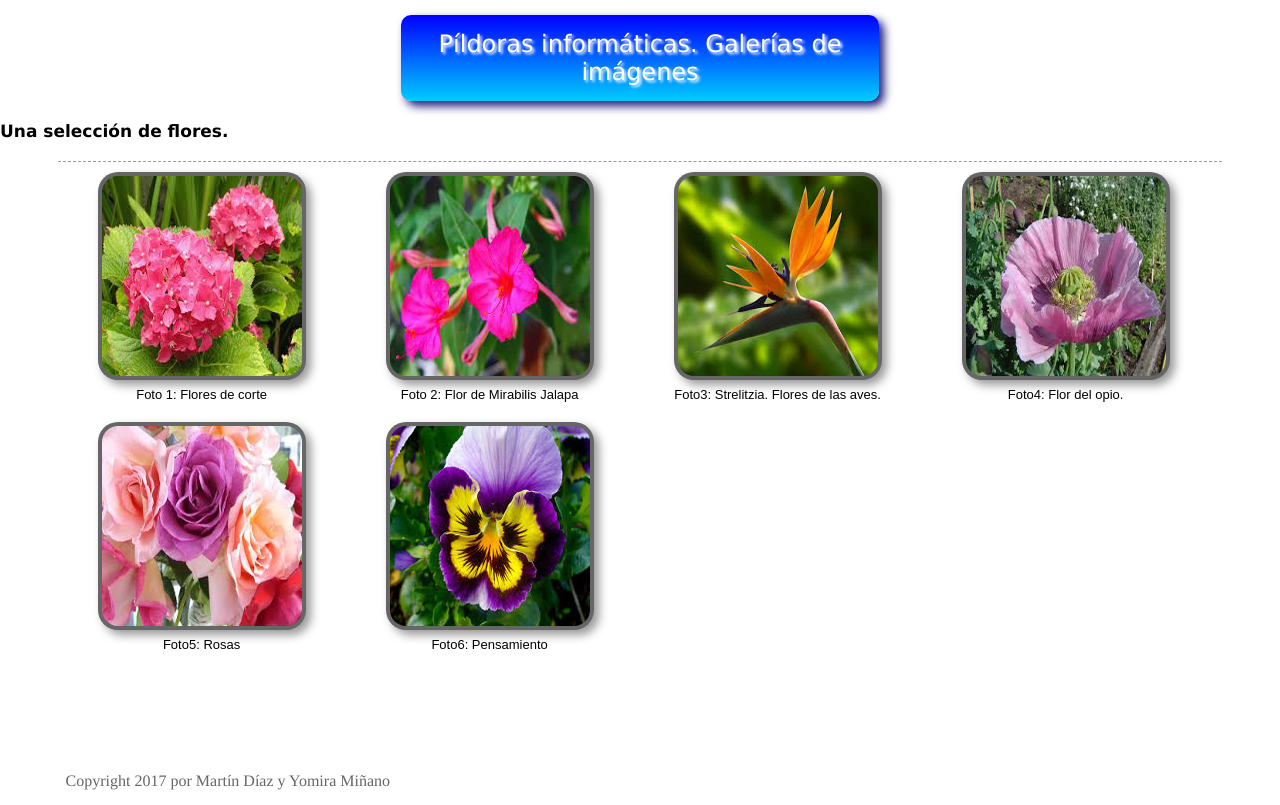
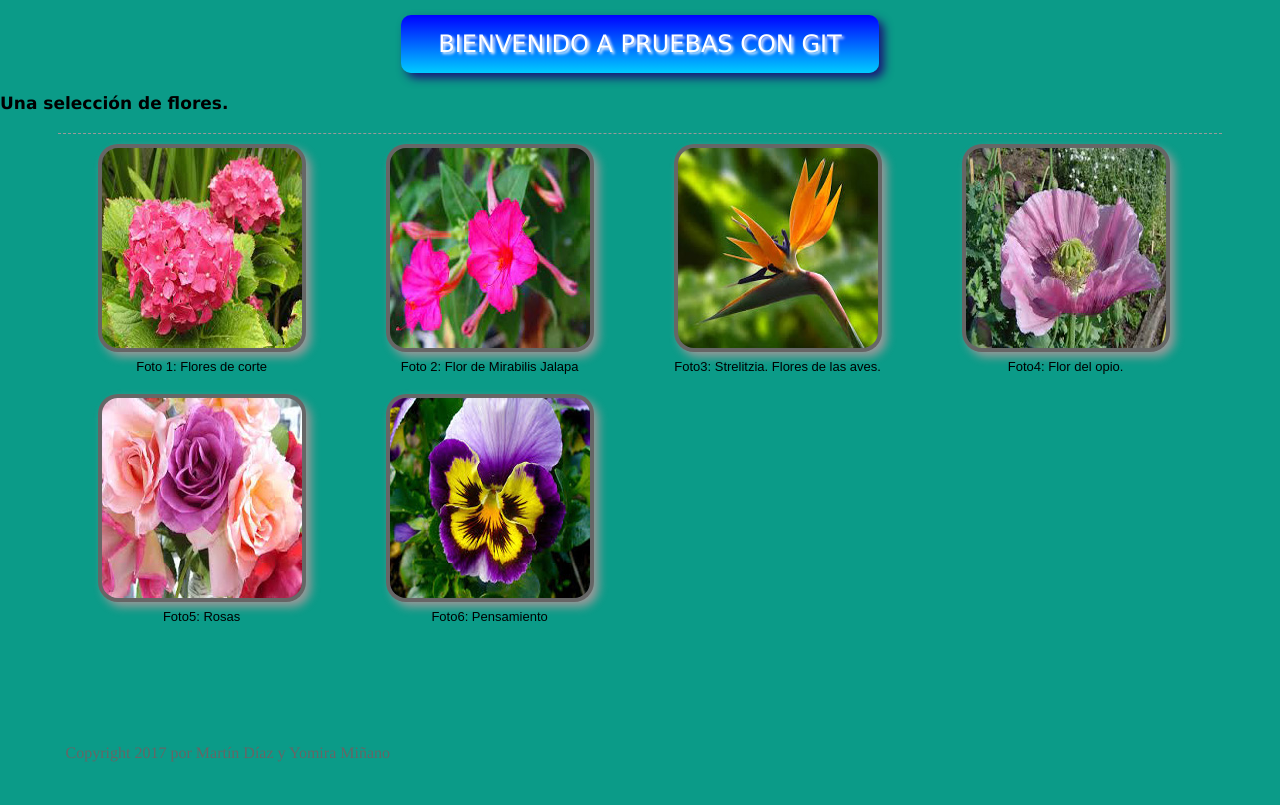
Before and after one commit to multiserviciosalison/remembering_git, a plain HTML site: page index.html in a window 1280 px wide. Drawn offline with Linux system fonts and the light colour scheme; files that its build step writes are made by us from their sources.

Commit message:
Se cambió el background del body y titulo de la página

```diff
--- a/estilosFlores.css
+++ b/estilosFlores.css
@@ -16,6 +16,7 @@ q:before, q:after { content:'';
 
 body{
     font-size: 62.5%;
+    background: rgb(11, 155, 136);
 }
 h1{
     font: normal 2.4em Verdana, Geneva, Sans-serif;
--- a/index.html
+++ b/index.html
@@ -6,14 +6,14 @@
   <meta name="description" content="Web sencilla de im&aacute;genes">
   <meta name="keywords" content="HTML5, CSS3, JavaScript">
   <title>Flores Píldoras </title>
-  <link href="css/estilosFlores.css" rel="stylesheet"/>
+  <link href="estilosFlores.css" rel="stylesheet"/>
 
 </head>
 
 <body>
   <header>
     <hgroup>
-      <h1>P&iacute;ldoras inform&aacute;ticas. Galer&iacute;as de im&aacute;genes</h1>
+      <h1>BIENVENIDO A PRUEBAS CON GIT</h1>
       <h2>Una selecci&oacute;n de flores.</h2>
     </hgroup>
   </header>
```
